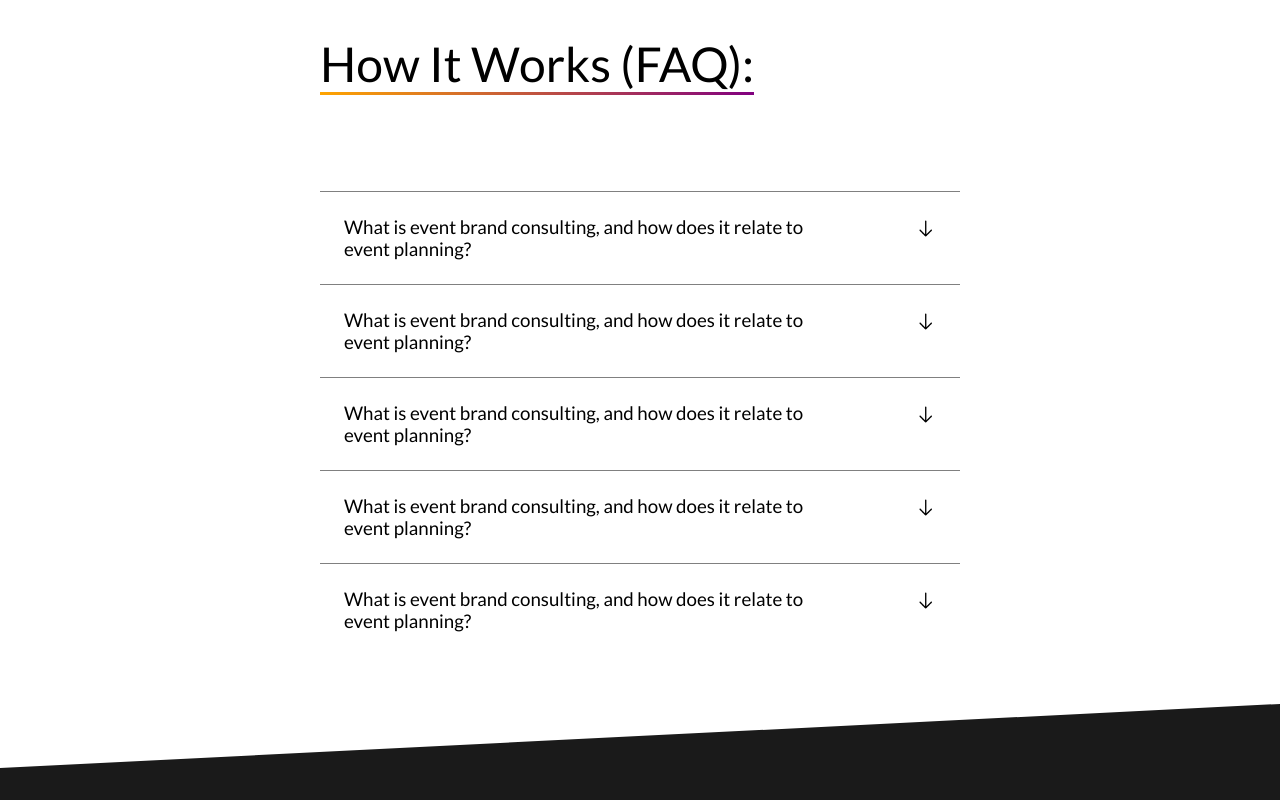
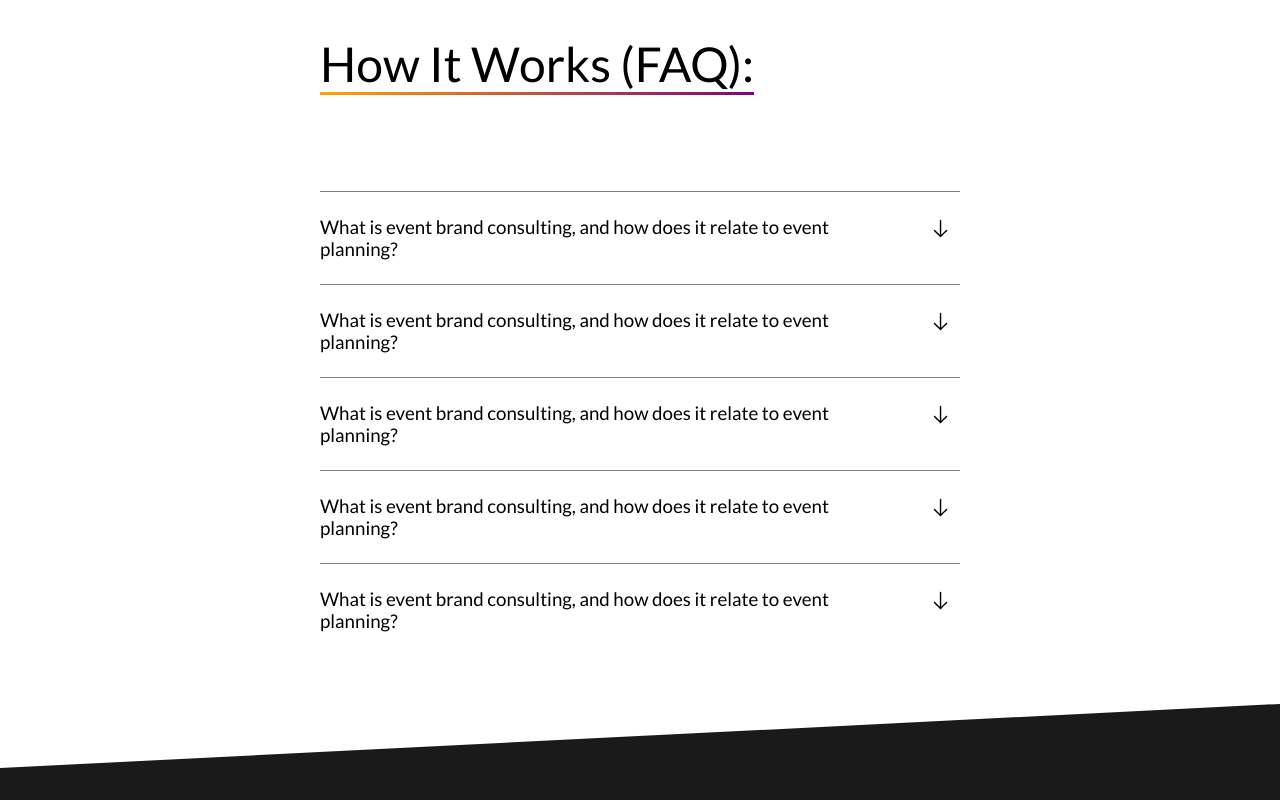
Before and after one commit to vasiltop/tpalmer, a website built with Vite: page index.html in a window 1280 px wide. Shown: the part 7727-8527 px from the top of the page. Built offline with nearby package versions, Linux system fonts and the light colour scheme.

Commit message:
fix: padding

```diff
--- a/src/styles.css
+++ b/src/styles.css
@@ -354,14 +354,13 @@ nav {
 
 .faq-box {
 	border-top: 1px solid grey;
-	padding: 0px;
+
 	display: flex;
 
-	padding-top: 1em;
-	padding-bottom: 1em;
+	padding-top: 1.5em;
+	padding-bottom: 1.5em;
+	padding-right: 0.5em;
 	gap: 4em;
-
-	padding: 1.5em;
 }
 
 .faq-box > svg {
```
